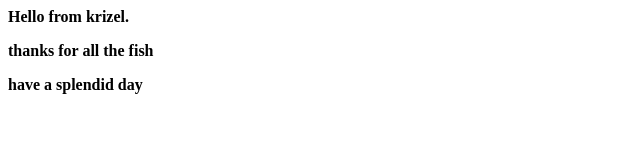
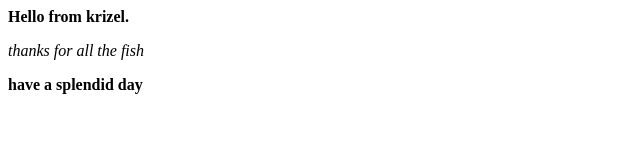
Before and after one commit to ktomines/ITM352_F21_repo, a plain HTML site: page Lab 1/Tomines_Krizel_hello.html in a window 1280 px wide. Shown: the full height of the page, 0-640 px from the left. Drawn offline with Linux system fonts and the light colour scheme.

Commit message:
Update Tomines_Krizel_hello.html

```diff
--- a/Lab 1/Tomines_Krizel_hello.html
+++ b/Lab 1/Tomines_Krizel_hello.html
@@ -1,7 +1,7 @@
 <html>
 <b>Hello from krizel.</b>
 <p>
-<b>thanks for all the fish</b>
+<i>thanks for all the fish</i>
 </p>
 <b>have a splendid day</b>
 </html>
```
